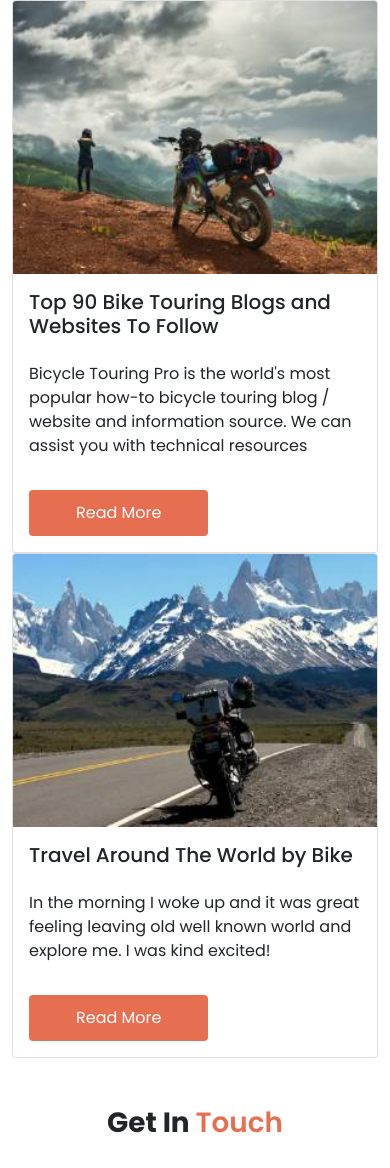
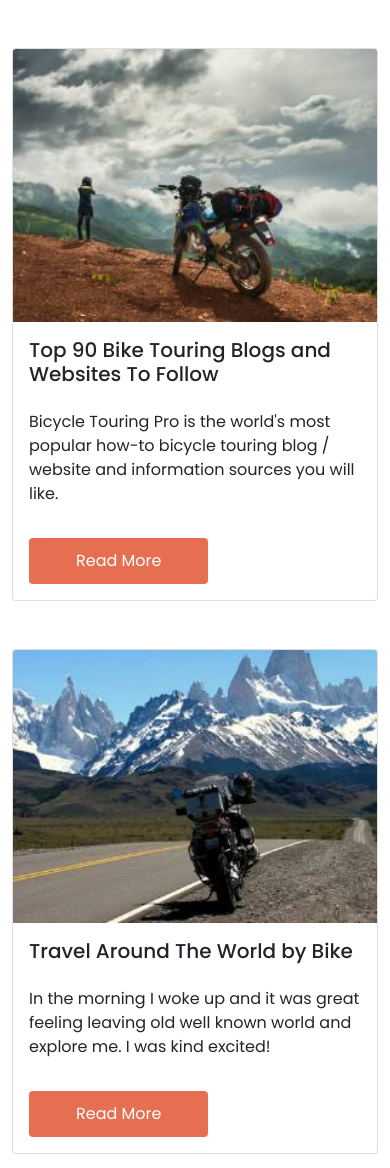
Before and after one commit to iknahar/honda-cbr, a plain HTML site: page index.html in a window 390 px wide. Shown: the part 4693-5861 px from the top of the page. Drawn offline with nearby package versions, Linux system fonts and the light colour scheme.

Commit message:
margin fixed

```diff
--- a/index.html
+++ b/index.html
@@ -271,7 +271,7 @@
         <h2 class=" fs-1 fw-bold pt-5 text-center mb-5">Travel <span>Blogs</span></h2>
         <div class="container">
             <div class="row">
-                <div class="col-lg-4 col-sm-12">
+                <div class="col-lg-4 col-sm-12 mb-5">
                     <div class="card">
                         <img src="images/blog-1.jpg" class="card-img-top" alt="...">
                         <div class="card-body">
@@ -285,21 +285,20 @@
                     </div>
 
                 </div>
-                <div class="col-lg-4 col-sm-12">
+                <div class="col-lg-4 col-sm-12 mb-5">
                     <div class="card">
                         <img src="images/blog-2.jpg" class="card-img-top" alt="...">
                         <div class="card-body">
                             <h5 class="card-title">Top 90 Bike Touring Blogs and Websites To Follow</h5>
                             <p class="card-text py-3">Bicycle Touring Pro is the world's most popular how-to bicycle
-                                touring blog / website and information source. We can assist you with technical
-                                resources </p>
+                                touring blog / website and information sources you will like. </p>
                             <a href="http://www.simplycycling.org/blog/2016/11/18/5-bike-touring-blogs-that-are-much-more-helpful-than-this-one"
                                 class="btn btn-org text-white" target="_blank">Read More</a>
                         </div>
                     </div>
 
                 </div>
-                <div class="col-lg-4 col-sm-12">
+                <div class="col-lg-4 col-sm-12 mb-5">
                     <div class="card">
                         <img src="images/blog-3.jpg" class="card-img-top" alt="...">
                         <div class="card-body">
```
